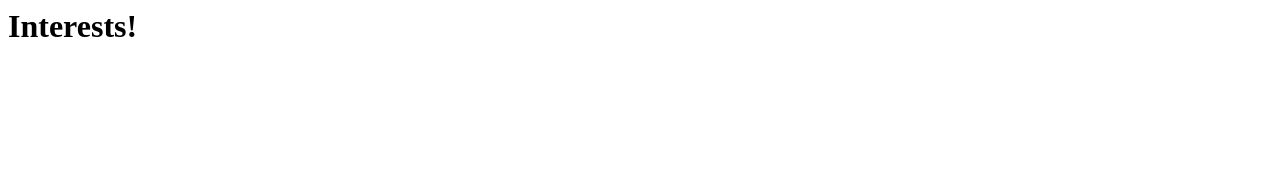
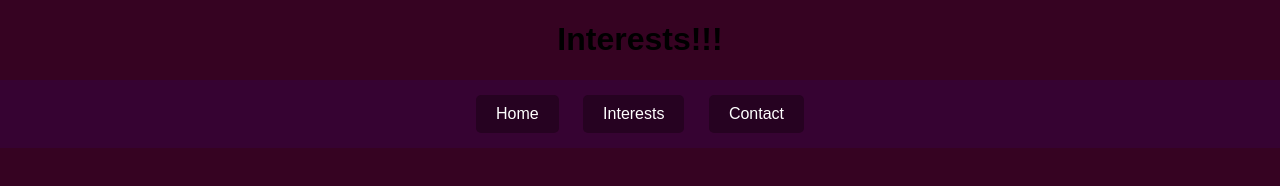
Before and after one commit to TheKrazedKat1/TheKrazedKat1.github.io, a plain HTML site: page interests.html in a window 1280 px wide. Drawn offline with Linux system fonts and the light colour scheme.

Commit message:
Update interests.html

```diff
--- a/interests.html
+++ b/interests.html
@@ -1 +1,58 @@
-<h1>Interests!</h1>
+<!DOCTYPE html>
+<html lang="en">
+<head>
+    <meta charset="UTF-8">
+    <meta name="viewport" content="width=device-width, initial-scale=1.0">
+    <title>TheKrazedKat - Interests</title>
+    <style>
+        body {
+            font-family: Arial, sans-serif;
+            margin: 0;
+            padding: 0;
+            text-align: center;
+            background-color: #360322;
+        }
+        header {
+            background-color: #360332;
+            padding: 15px;
+        }
+        nav {
+            text-align: center;
+        }
+        nav a {
+            background-color: #260221;
+            color: white;
+            text-decoration: none;
+            padding: 10px 20px;
+            margin: 0 10px;
+            border-radius: 5px;
+            display: inline-block;
+            transition: background 0.3s;
+        }
+        nav a:hover {
+            background-color: #160110;
+        }
+        .container {
+            padding: 50px;
+        }
+        h1 {
+            text-align: center;
+        }
+    </style>
+</head>
+<body>
+    <h1>Interests!!!</h1>
+</body>
+    <body>
+    <header>
+        <nav>
+            <a href="index.html">Home</a>
+            <a href="interests.html">Interests</a>
+            <a href="contact.html">Contact</a>
+        </nav>
+    </header>
+</body>
+</html>
+
+
+</html>
```
